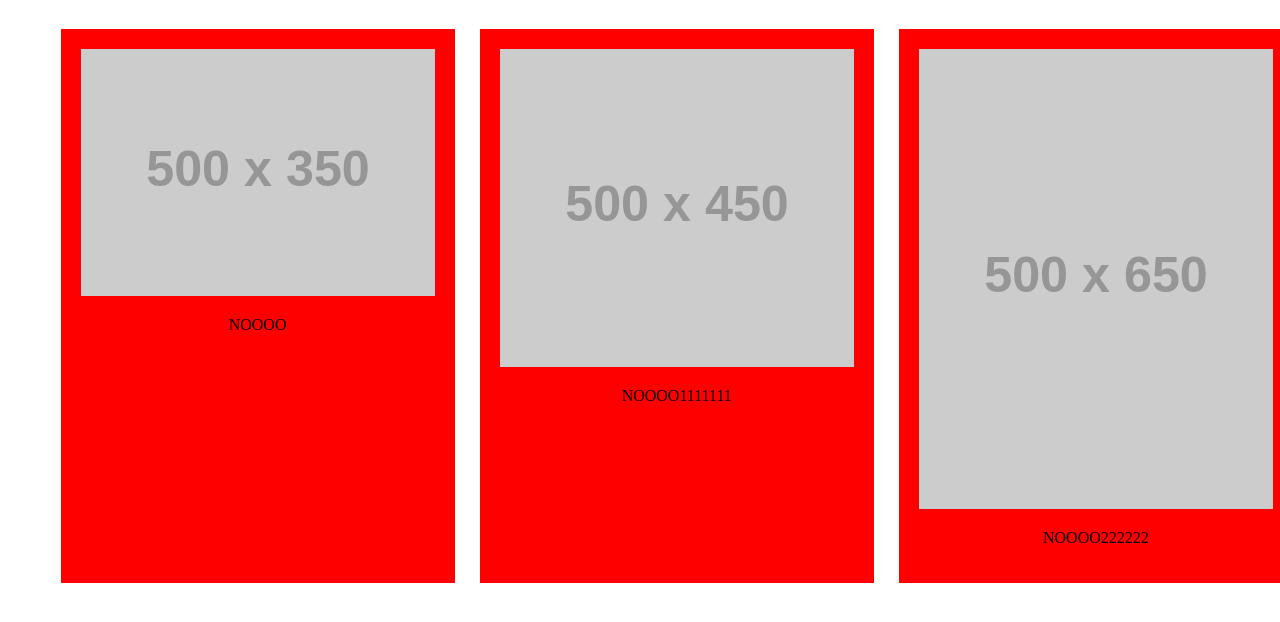
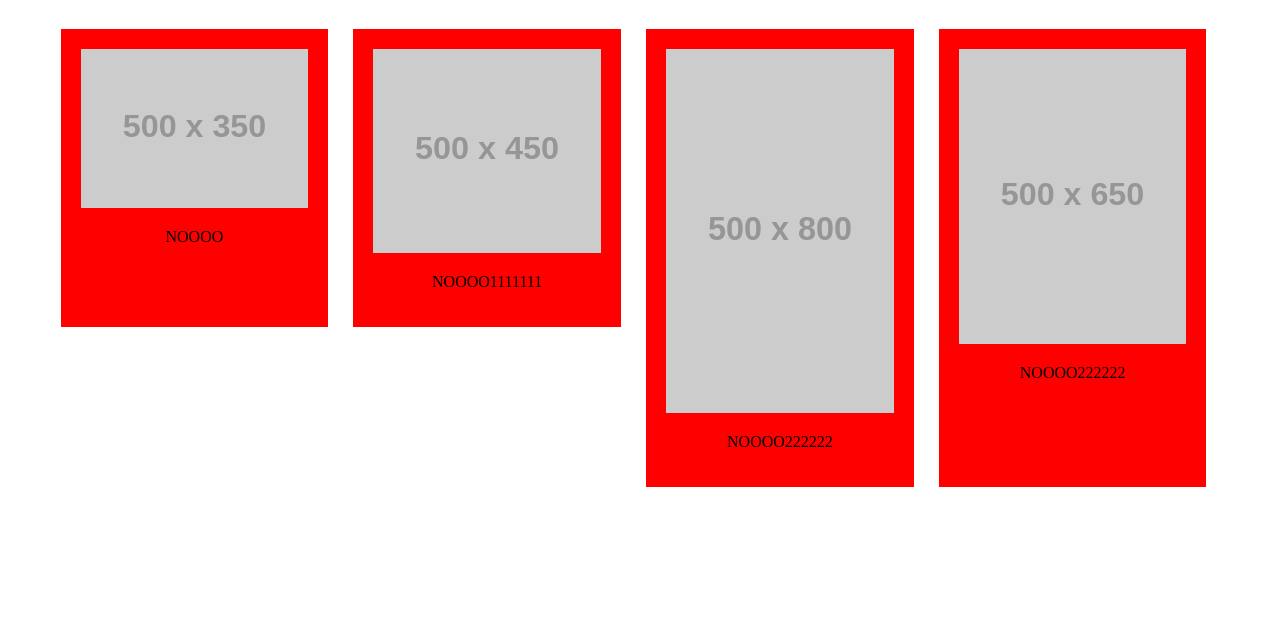
Before and after one commit to dthenley/Same-Height-Element, a plain HTML site: page index.html in a window 1280 px wide. Shown: the top 622 px of the page. Drawn offline with nearby package versions, Linux system fonts and the light colour scheme; placeholder pictures from the web are drawn by us.

Commit message:
It Works!!!!!
Able to use the same-height attribute to relate each other and make them the same height

```diff
--- a/index.html
+++ b/index.html
@@ -23,7 +23,7 @@
       padding: 20px;
       float: left;
       margin: 1%;
-      width: 28%;
+      width: 18%;
       text-align: center;
     }
     .element-container li img{
@@ -33,15 +33,19 @@
   </style>
 
   <ul class="element-container">
-    <li class="single-element" greenify>
+    <li class="single-element one" same-height="height-1">
       <img src="https://via.placeholder.com/500x350" >
       <p>NOOOO</p>
     </li><!-- .single-element -->
-    <li class="single-element">
+    <li class="single-element two" same-height="height-1">
       <img src="https://via.placeholder.com/500x450" >
       <p>NOOOO1111111</p>
     </li><!-- .single-element -->
-    <li class="single-element">
+    <li class="single-element three" same-height="height-2">
+      <img src="https://via.placeholder.com/500x800" >
+      <p>NOOOO222222</p>
+    </li><!-- .single-element -->
+    <li class="single-element four" same-height="height-2">
       <img src="https://via.placeholder.com/500x650" >
       <p>NOOOO222222</p>
     </li><!-- .single-element -->
--- a/same-height-elements.js
+++ b/same-height-elements.js
@@ -3,20 +3,35 @@ $( document ).ready(function() {
     $(window).resize(height_function);
 });
 
+function height_function(){
 
+	// Set same_height_element to blank array
+	var same_height_element = [];
 
-function height_function(){
-$('.element-container').ready(function(){
-	var max_height = 0;
-	$(this).find('.single-element').each(function(){
-		$(this).height('auto');
+	//Pushes all same-height attribute elements into same_height_element array
+	$('*[same-height]').each(function(){
+		same_height_element.push( $(this).attr('same-height') );
 	})
 
-	$(this).find('.single-element').each( function(){
-		max_height = max_height > $(this).height() ? max_height : $(this).height();
+	//Strips out all unique elements from same_height_element into unique_same_height_element
+	var unique_same_height_element = same_height_element.filter(function(itm, i, same_height_element) {
+		return i == same_height_element.indexOf(itm);
 	});
-	$(this).find('.single-element').each(function(){
-		$(this).height(max_height);
-	})
-});
+
+	//Sets all same-height attribute elements to auto heihgt
+	$(this).height('auto');
+
+	var c = 0;
+	$.each(unique_same_height_element, function( index, value ) {
+		var max_height = 0;
+
+		//Loops through and compare the height of each element and saves the largest height into max_height
+		$('[same-height = '+ value +']').each( function(){
+			max_height = max_height > $(this).height() ? max_height : $(this).height();
+		});
+
+		//Makes height for all element into max_height
+		$('[same-height = '+ value +']').height(max_height);
+
+	  });
 }
```
